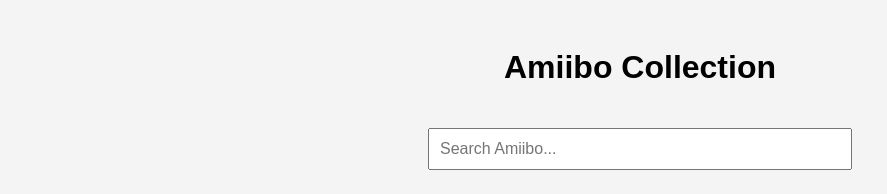
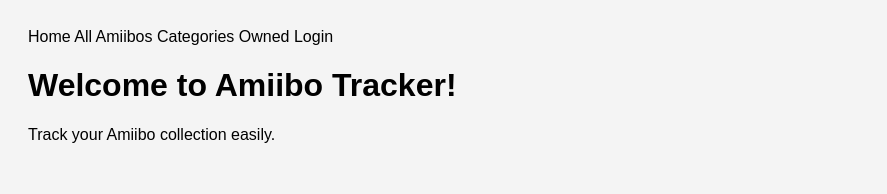
Before and after one commit to TIDYBEATS1/test, a plain HTML site: page index.html in a window 1280 px wide. Shown: the whole page, without its empty margins (0-887 px from the left). Drawn offline with Linux system fonts and the light colour scheme; no server answers.

Commit message:
Update index.html

```diff
--- a/index.html
+++ b/index.html
@@ -1,18 +1,27 @@
 <!DOCTYPE html>
 <html lang="en">
 <head>
-  <meta charset="UTF-8">
-  <title>Amiibo Collection</title>
-  <link rel="stylesheet" href="css/style.css">
+  <meta charset="UTF-8" />
+  <title>Amiibo Tracker - Home</title>
+  <link rel="stylesheet" href="css/style.css" />
 </head>
 <body>
-  <header>
-    <h1>Amiibo Collection</h1>
-    <input type="text" id="search" placeholder="Search Amiibo...">
-  </header>
+  <nav id="navbar">
+    <a href="index.html">Home</a>
+    <a href="all.html">All Amiibos</a>
+    <a href="categories.html">Categories</a>
+    <a href="owned.html">Owned</a>
+    <span id="userLinks"><a href="login.html">Login</a></span>
+  </nav>
 
-  <main id="amiiboGrid" class="grid"></main>
+  <main>
+    <h1>Welcome to Amiibo Tracker!</h1>
+    <p>Track your Amiibo collection easily.</p>
+  </main>
 
-  <script src="js/main.js"></script>
+  <script src="https://www.gstatic.com/firebasejs/9.22.2/firebase-app-compat.js"></script>
+  <script src="https://www.gstatic.com/firebasejs/9.22.2/firebase-auth-compat.js"></script>
+  <script src="js/firebase-init.js"></script>
+  <script src="js/nav.js"></script>
 </body>
 </html>
```
